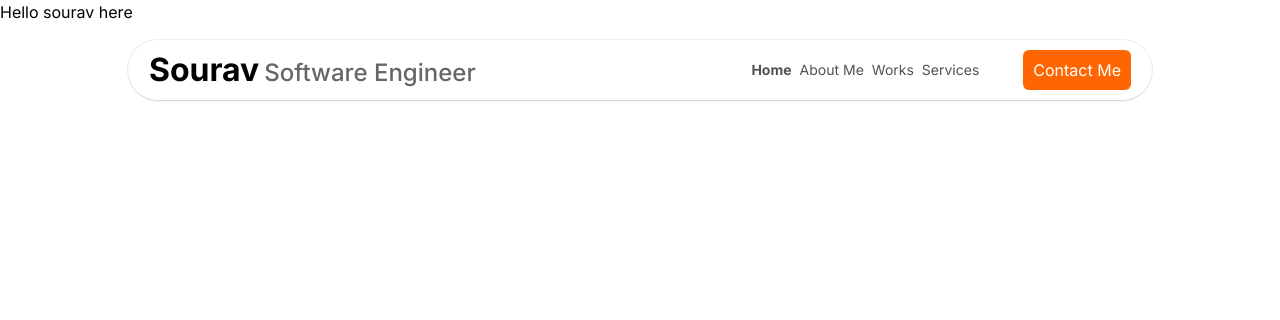
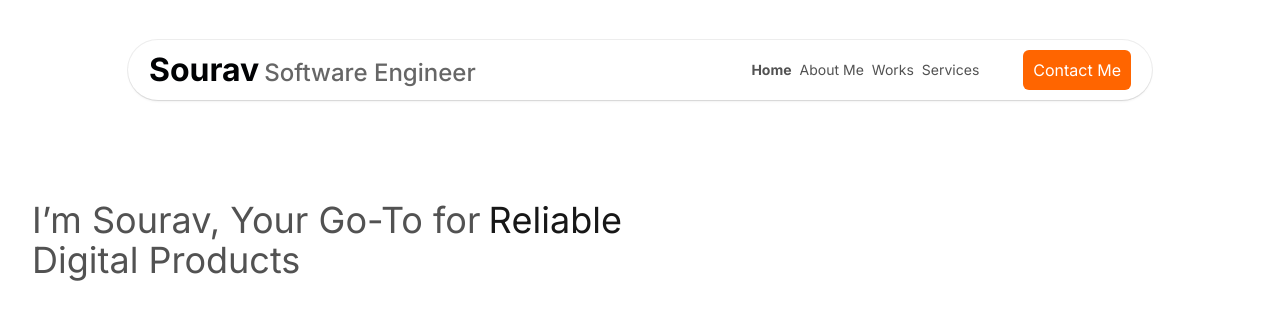
Before and after one commit to souravlayek/portfolio-v3, a Next.js app: page / in a window 1280 px wide. Shown: the top 320 px of the page. Built offline with nearby package versions, Linux system fonts and the light colour scheme.

Commit message:
Added hero section

```diff
--- a/src/app/layout.tsx
+++ b/src/app/layout.tsx
@@ -23,7 +23,9 @@ export default function RootLayout({
 }>) {
   return (
     <html lang="en" suppressHydrationWarning>
-      <body className={`${interFont.className} antialiased min-h-screen`}>
+      <body
+        className={`${interFont.className} antialiased min-h-screen max-w-screen overflow-y-hidden`}
+      >
         <ThemeProvider
           attribute="class"
           defaultTheme="system"
--- a/src/app/page.tsx
+++ b/src/app/page.tsx
@@ -1,7 +1,28 @@
+import { FlipWords } from "@/components/ui/flip-words";
 import React from "react";
 
+const words: string[] = [
+  "Innovative",
+  "Reliable",
+  "Unique",
+  "Impactful",
+  "Professional",
+  "Sophisticated",
+];
 const HomePage = () => {
-  return <div>Hello sourav here</div>;
+  return (
+    <main className="overflow-hidden">
+      <section className="h-[60vh] flex items-center">
+        <div className="container text-xl sm:text-2xl md:text-3xl lg:text-4xl font-normal text-neutral-600 dark:text-neutral-400">
+          <div>
+            I’m Sourav, Your Go-To for
+            <FlipWords words={words} />
+            <span className="inline md:block">Digital Products</span>
+          </div>
+        </div>
+      </section>
+    </main>
+  );
 };
 
 export default HomePage;
--- /dev/null
+++ b/src/components/ui/flip-words.tsx
@@ -0,0 +1,98 @@
+"use client";
+import React, { useCallback, useEffect, useRef, useState } from "react";
+import { AnimatePresence, motion, LayoutGroup } from "framer-motion";
+import { cn } from "@/lib/utils";
+
+export const FlipWords = ({
+  words,
+  duration = 3000,
+  className,
+}: {
+  words: string[];
+  duration?: number;
+  className?: string;
+}) => {
+  const [currentWord, setCurrentWord] = useState(words[0]);
+  const [isAnimating, setIsAnimating] = useState<boolean>(false);
+
+  // thanks for the fix Julian - https://github.com/Julian-AT
+  const startAnimation = useCallback(() => {
+    const word = words[words.indexOf(currentWord) + 1] || words[0];
+    setCurrentWord(word);
+    setIsAnimating(true);
+  }, [currentWord, words]);
+
+  useEffect(() => {
+    if (!isAnimating)
+      setTimeout(() => {
+        startAnimation();
+      }, duration);
+  }, [isAnimating, duration, startAnimation]);
+
+  return (
+    <AnimatePresence
+      onExitComplete={() => {
+        setIsAnimating(false);
+      }}
+    >
+      <motion.div
+        initial={{
+          opacity: 0,
+          y: 10,
+        }}
+        animate={{
+          opacity: 1,
+          y: 0,
+        }}
+        transition={{
+          type: "spring",
+          stiffness: 100,
+          damping: 10,
+        }}
+        exit={{
+          opacity: 0,
+          y: -40,
+          x: 40,
+          filter: "blur(8px)",
+          scale: 2,
+          position: "absolute",
+        }}
+        className={cn(
+          "z-10 inline-block relative text-left text-neutral-900 dark:text-neutral-100 px-2",
+          className
+        )}
+        key={currentWord}
+      >
+        {/* edit suggested by Sajal: https://x.com/DewanganSajal */}
+        {currentWord.split(" ").map((word, wordIndex) => (
+          <motion.span
+            key={word + wordIndex}
+            initial={{ opacity: 0, y: 10, filter: "blur(8px)" }}
+            animate={{ opacity: 1, y: 0, filter: "blur(0px)" }}
+            transition={{
+              delay: wordIndex * 0.3,
+              duration: 0.3,
+            }}
+            className="inline-block whitespace-nowrap"
+          >
+            {word.split("").map((letter, letterIndex) => (
+              <motion.span
+                key={word + letterIndex}
+                initial={{ opacity: 0, y: 10, filter: "blur(8px)" }}
+                animate={{ opacity: 1, y: 0, filter: "blur(0px)" }}
+                transition={{
+                  delay: wordIndex * 0.3 + letterIndex * 0.05,
+                  duration: 0.2,
+                }}
+                className="inline-block"
+              >
+                {letter}
+              </motion.span>
+            ))}
+            <span className="inline-block">&nbsp;</span>
+          </motion.span>
+        ))}
+      </motion.div>
+    </AnimatePresence>
+  );
+};
```
